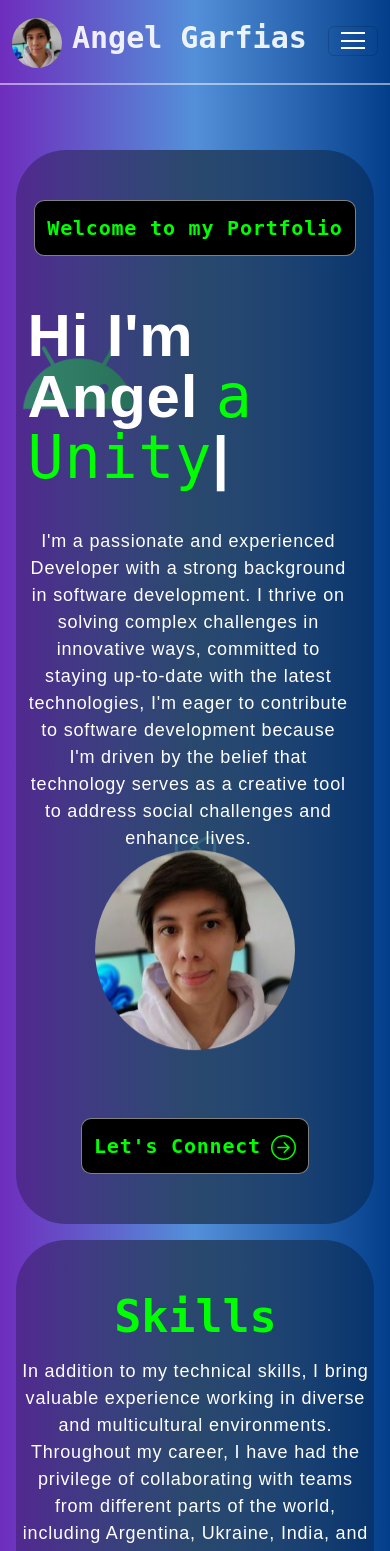
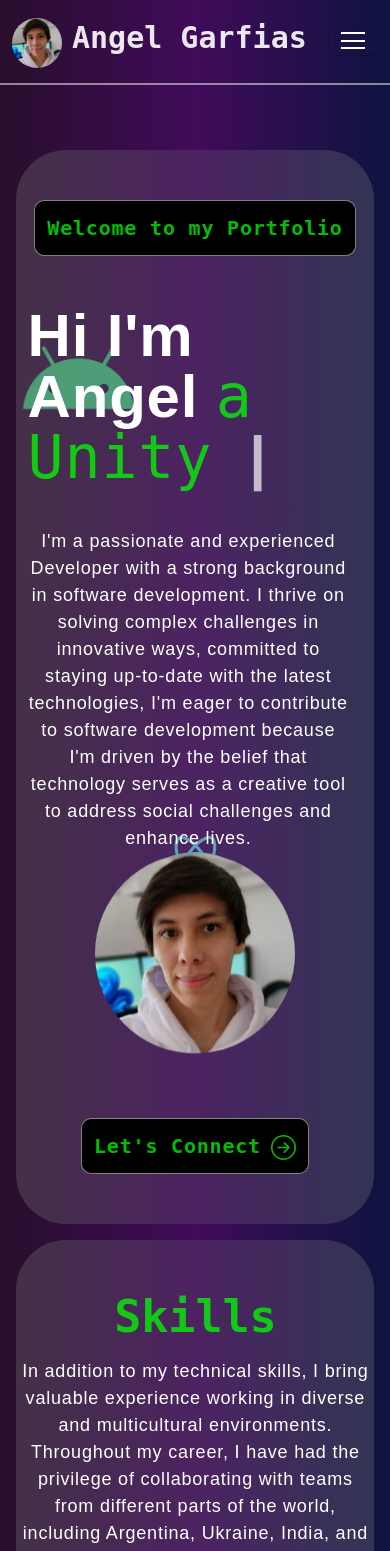
Before and after one commit to AngelGama/AngelGama.github.io, a React (Create React App) app in the folder angel-gama-site/: page / in a window 390 px wide. Shown: the top 1551 px of the page. Built offline with nearby package versions, Linux system fonts and the light colour scheme.

Commit message:
Update background gradient colors for better mobile responsiveness

```diff
--- a/angel-gama-site/src/App.css
+++ b/angel-gama-site/src/App.css
@@ -8,25 +8,26 @@
   --margin-unit: 4vw;
 
   /* Base Colors */
-  --primary: #6F2DBD;
-  --secondary: #615FCB;
-  --tertiary: #5390D9;
-  --quaternary: #2B67B2;
-  --quinary: #023e8a;
+  --primary: #280e2c;
+  --secondary: #400b5a;
+  --tertiary: #270d2b;
+  --quaternary: #0d1440;
+  --quinary: #1b0e2e;
   --text-color: #FFFFFF;
+  --hack-terminal: rgb(0, 255, 0, 0.75);
 
   /* Gradients */
 
-  --color-gradient: linear-gradient(90deg,
-      var(--primary),
-      var(--secondary),
-      var(--tertiary),
-      var(--quaternary),
-      var(--quinary));
+  --color-gradient: linear-gradient(90deg, var(--primary), var(--secondary), var(--tertiary), var(--quaternary), var(--quinary));
+  --card-gradient: linear-gradient(90deg, rgba(128, 128, 128, 0.2), rgba(128, 128, 128, 0.1), rgba(128, 128, 128, 0.2));
 
-  --dark-gradient: linear-gradient(90deg, rgba(0, 0, 0, 0.25), rgba(0, 0, 0, 0.50), rgba(0, 0, 0, 0.25));
-  --light-gradient: linear-gradient(90deg, rgba(255, 255, 255, 0.25), rgba(255, 255, 255, 0.50), rgba(255, 255, 255, 0.25));
+}
 
+@media (max-width: 767px) {
+  :root {
+    --color-gradient: linear-gradient(90deg, var(--primary), var(--secondary), var(--quaternary));
+    --card-gradient: linear-gradient(90deg, rgba(128, 128, 128, 0.3), rgba(128, 128, 128, 0.2), rgba(128, 128, 128, 0.3));
+  }
 }
 
 /* #endregion */
@@ -67,12 +68,13 @@
 h2 {
   font-family: "Monospace", monospace !important;
   font-weight: bold !important;
-  color: rgba(0, 255, 0, 1) !important;
+  color: var(--hack-terminal) !important;
 }
 
 h5 {
   font-family: "Monospace", monospace !important;
   font-weight: bold !important;
+  padding-top: 10px;
 }
 
 p {
@@ -145,7 +147,8 @@
 .social-icon a {
   width: 42px;
   height: 42px;
-  background: rgba(232, 232, 232, 0.5);
+  /* background: rgba(232, 232, 232, 0.5); */
+  background: var(--card-gradient);
   display: inline-flex;
   border-radius: 50%;
   margin-right: 6px;
@@ -248,7 +251,7 @@
 
 .banner {
   margin: 150px var(--margin-unit) var(--margin-unit) var(--margin-unit);
-  background: var(--dark-gradient);
+  background: var(--card-gradient);
   border-radius: var(--rounding-unit);
 }
 
@@ -257,7 +260,7 @@
   margin: 50px auto;
   font-family: "Monospace", monospace;
   font-weight: bold;
-  color: rgba(0, 255, 0, 1);
+  color: var(--hack-terminal);
   background: black;
   letter-spacing: 0.8px;
   padding: 12px;
@@ -269,7 +272,7 @@
 .banner .wrap {
   font-family: "Monospace", monospace;
   font-weight: normal;
-  color: rgba(0, 255, 0, 1);
+  color: var(--hack-terminal);
 }
 
 .banner h1 {
@@ -296,7 +299,7 @@
   margin: 50px auto !important;
   font-family: "Monospace", monospace;
   font-weight: bold;
-  color: rgba(0, 255, 0, 1);
+  color: var(--hack-terminal);
   background: black;
   letter-spacing: 0.8px;
   padding: 12px;
@@ -372,7 +375,7 @@
 
 .skill {
   margin: var(--margin-unit);
-  background: var(--dark-gradient);
+  background: var(--card-gradient);
   border-radius: var(--rounding-unit);
 }
 
@@ -443,7 +446,7 @@
 .project {
   margin: var(--margin-unit);
   position: relative;
-  background: var(--dark-gradient);
+  background: var(--card-gradient);
   border-radius: var(--rounding-unit);
 }
 
@@ -621,8 +624,7 @@
   letter-spacing: 0.8px;
   font-family: "Monospace", monospace;
   font-weight: bold;
-  color: rgba(0, 255, 0, 0.90);
-  background: rgba(0, 0, 0, 0.5);
+  color: var(--hack-terminal);
   border-radius: 15px;
 }
 
```
